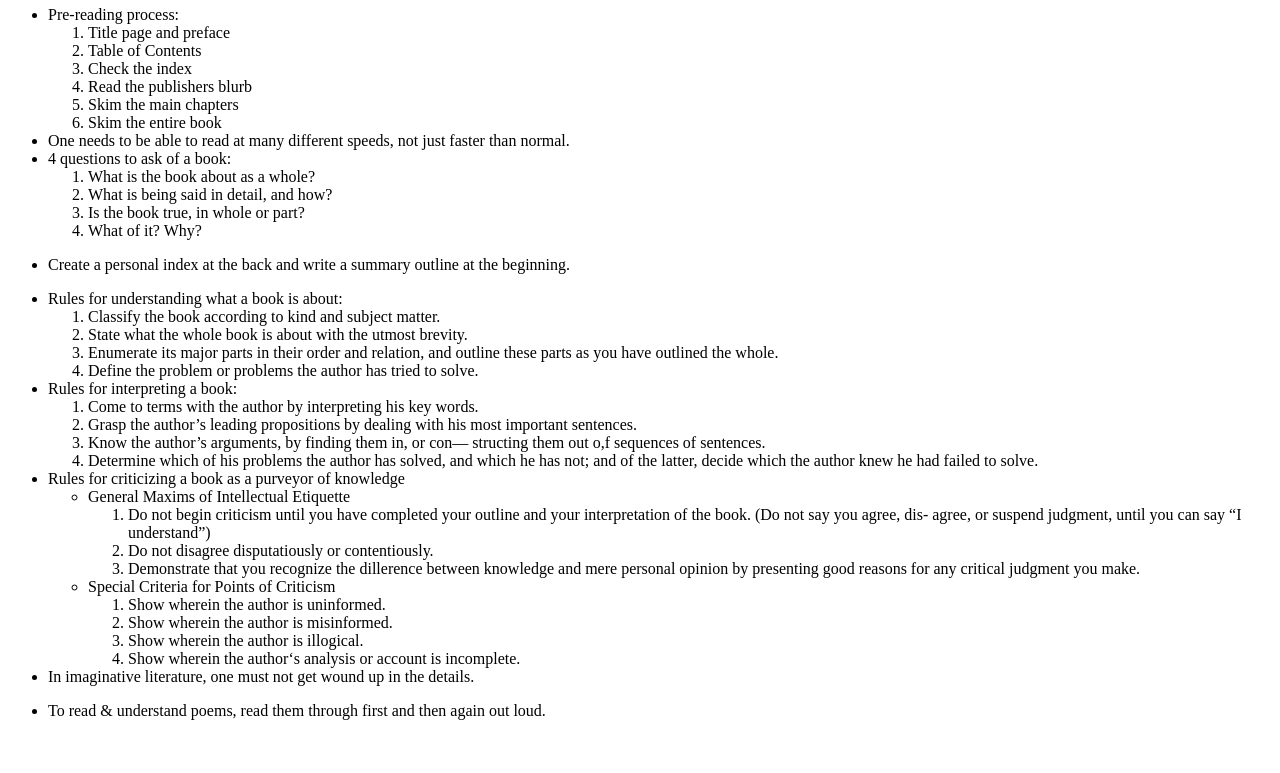
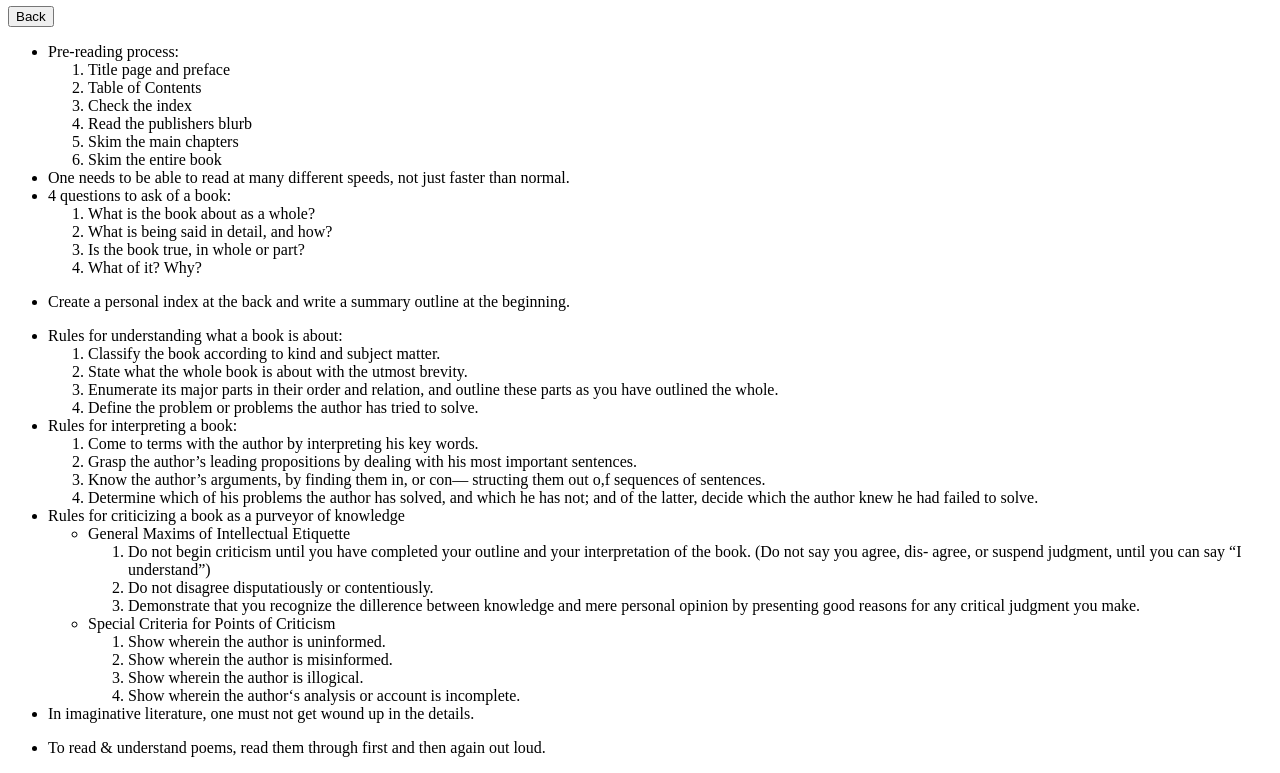
Before and after one commit to skorbenko/books, a plain HTML site: page books/how-to-read.html in a window 1280 px wide. Shown: the part 60-833 px from the top of the page. Before the commit the page ends 800 px from the top, so only its background shows below. Drawn offline with Linux system fonts and the light colour scheme.

Commit message:
Update how-to-read.html

```diff
--- a/books/how-to-read.html
+++ b/books/how-to-read.html
@@ -2,6 +2,9 @@
 	<title>How to Read a Book</title>
 </head>
 <h1 id="how-to-read-a-book-by-mortimer-j.-adler">How to Read a Book by Mortimer J. Adler</h1>
+   <form>
+      <input type="button" value="Back" onclick="history.back()">
+    </form>
 <ul>
 <li>Pre-reading process:
 <ol type="1">
```
